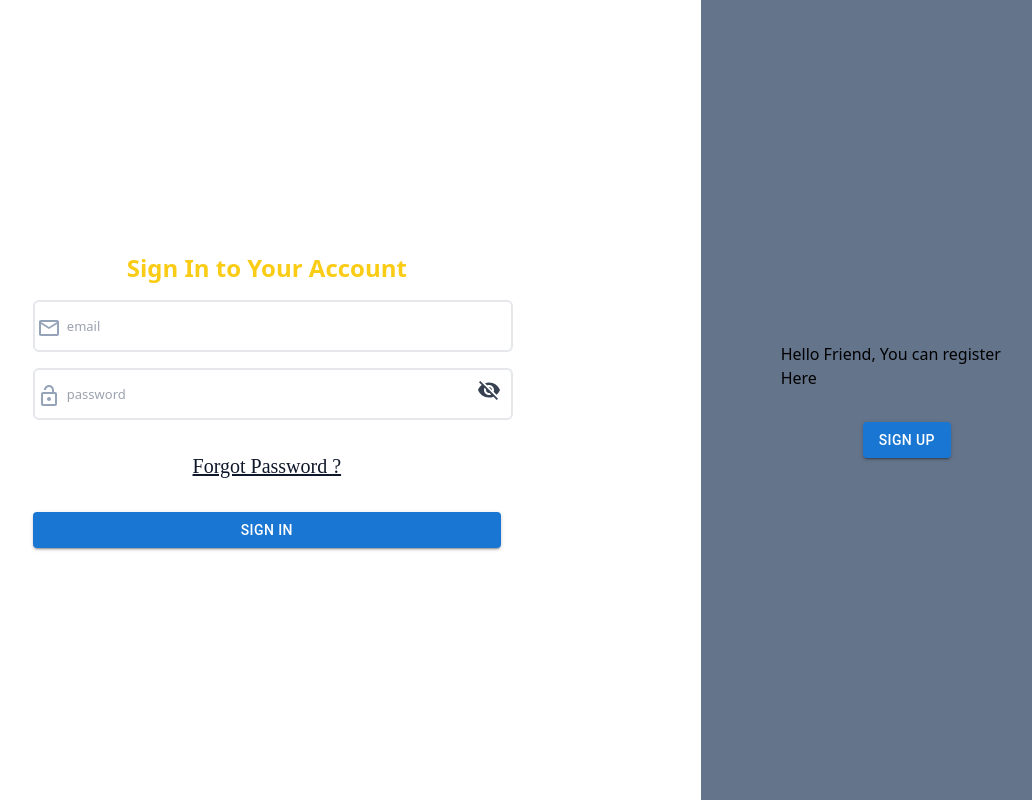
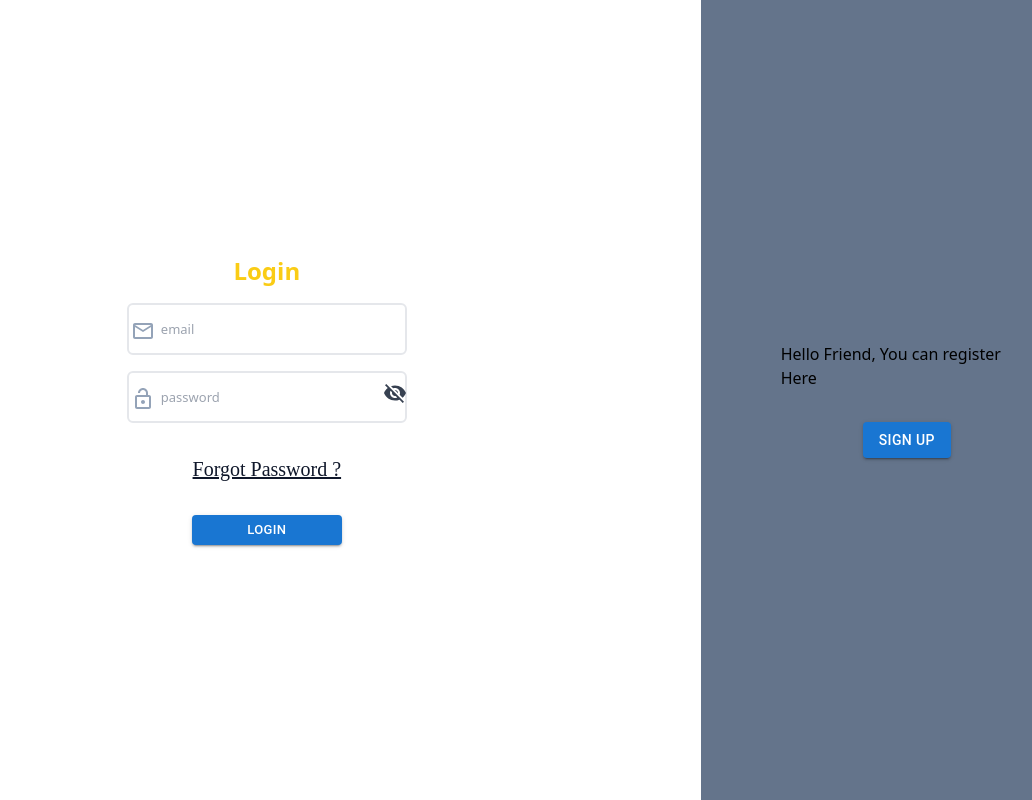
Before and after one commit to Muad1105/product_management, a React (Vite) app in the folder frontend/: page /login in a window 1280 px wide. Shown: the whole page, without its empty margins (167-1199 px from the left). Built offline with nearby package versions, Linux system fonts and the light colour scheme.

Commit message:
login component style and styling functionality changes

```diff
--- a/frontend/src/pages/Login.jsx
+++ b/frontend/src/pages/Login.jsx
@@ -71,7 +71,7 @@ const Login = () => {
   };
 
   return (
-    <div className="top-2 bg-slate w-full h-screen flex justify-center items-center">
+    <div className="top-2 bg-slate w-full h-screen flex">
       <div className="flex flex-col items-center text-2xl text-gray-700 justify-center w-[70%] h-screen">
         {userNotFound && (
           <div className="text-md text-red-700 border-2 border-red-700 px-6 py-1 bg-yellow-500 rounded-md">
@@ -84,17 +84,15 @@ const Login = () => {
           </div>
         )}
 
-        <div className="flex flex-col p-4 w-[500px] rounded-xl gap-y-4">
-          <h1 className="mx-auto text-2xl font-bold text-yellow-400">
-            Sign In to Your Account
-          </h1>
+        <div className="flex flex-col p-4 rounded-xl gap-y-4 justify-center items-cnter">
+          <h1 className="mx-auto text-2xl font-bold text-yellow-400">Login</h1>
           <div className="relative">
             <EmailOutlinedIcon className="absolute text-slate-400 top-4 left-1" />
             <input
               placeholder="email"
               name="email"
               type="text"
-              className="border-2 focus:border-gray-600 text-[13px] py-2 rounded-md w-[480px] px-8"
+              className="border-2 focus:border-gray-600 text-[13px] py-2 rounded-md w-[280px] px-8"
               onChange={(e) => handleEmailChange(e.target.value)}
             />
           </div>
@@ -104,7 +102,7 @@ const Login = () => {
               placeholder="password"
               name="password"
               type={passwordView ? "text" : "password"}
-              className="border-2 focus:border-gray-600 text-[13px] py-2 rounded-md w-[480px] px-8"
+              className="border-2 focus:border-gray-600 text-[13px] py-2 rounded-md w-[280px] px-8"
               onChange={(e) => handlePasswordChange(e.target.value)}
             />
             <div
@@ -122,8 +120,13 @@ const Login = () => {
               </div>
             </Link>
           </div>
-          <Button variant="contained" size="medium" onClick={handleLogin}>
-            Sign In
+          <Button
+            variant="contained"
+            size="small"
+            onClick={handleLogin}
+            style={{ width: "150px", marginLeft: "auto", marginRight: "auto" }}
+          >
+            Login
           </Button>
         </div>
       </div>
```
